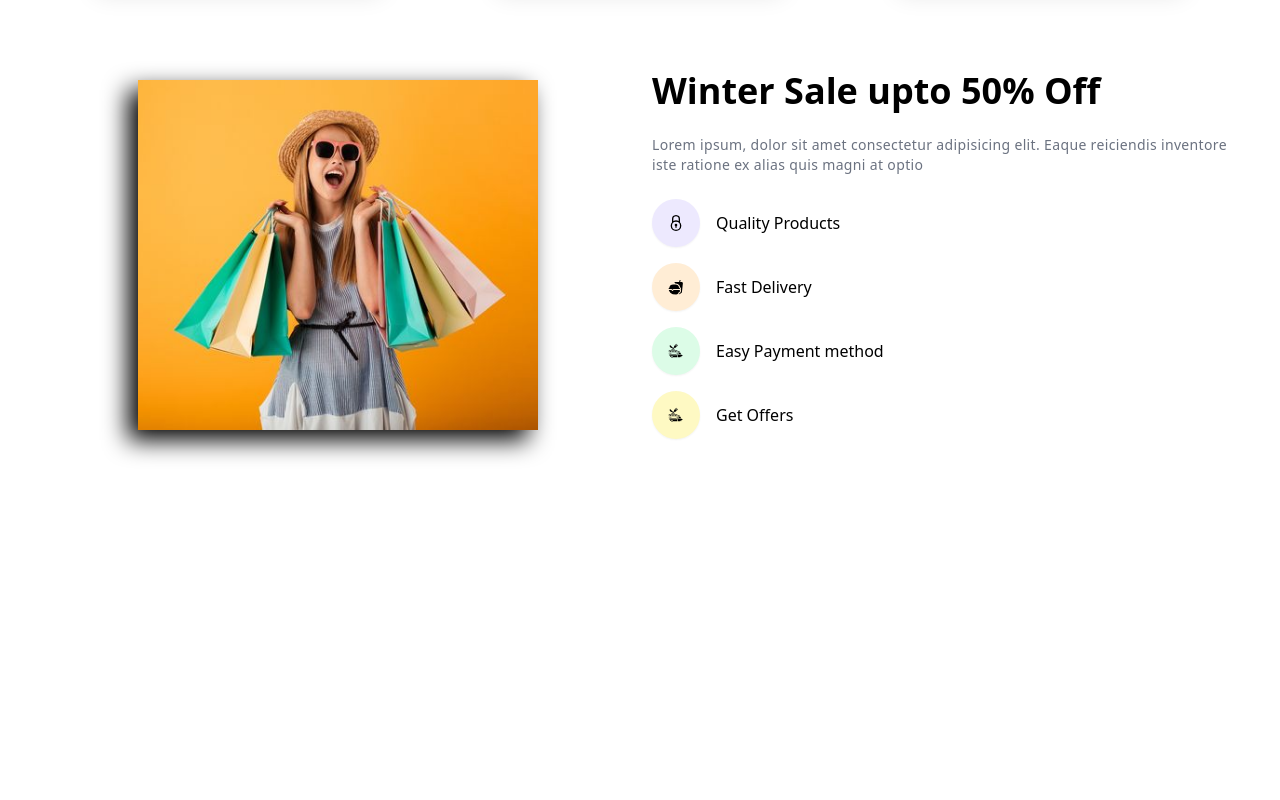
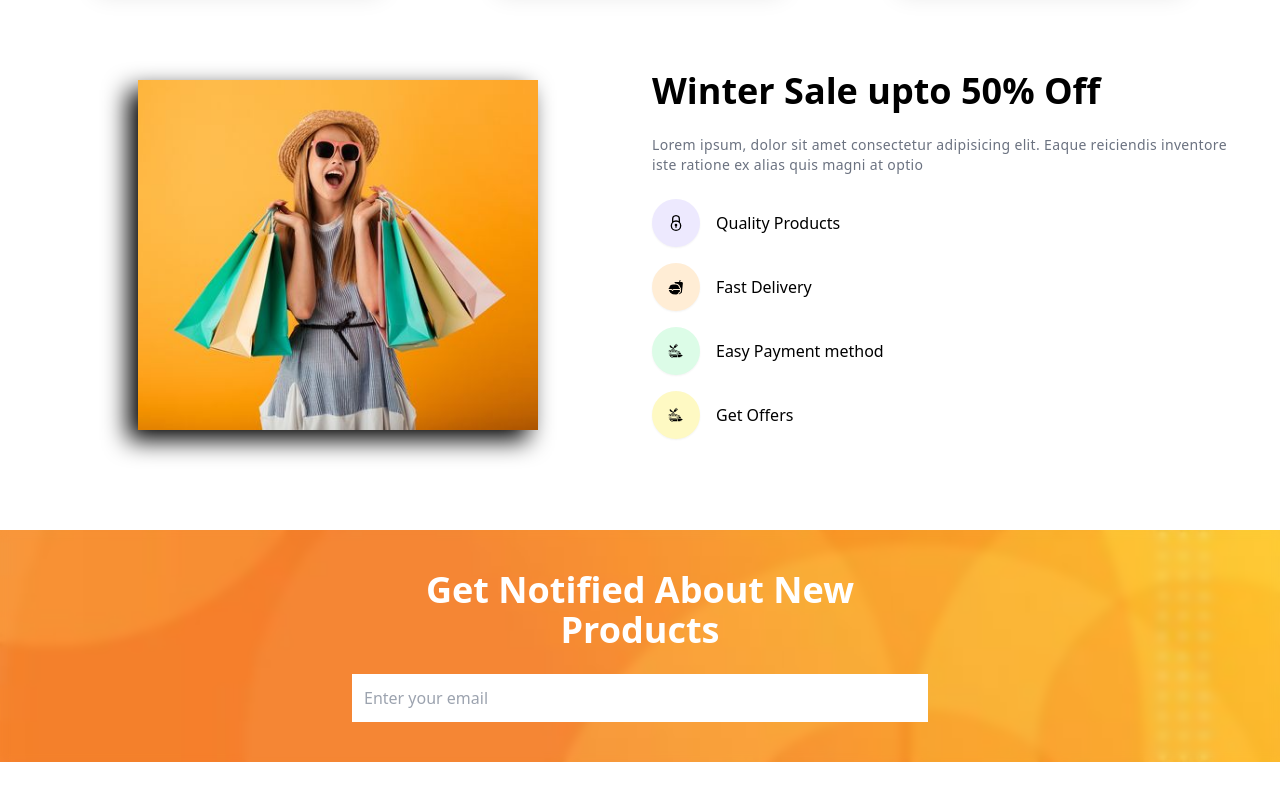
Before and after one commit to ArfinHasib/UrbanEdge-e-commerce, a React (Vite) app: page / in a window 1280 px wide. Shown: the part 1710-2510 px from the top of the page. Before the commit the page ends 2240 px from the top, so only its background shows below. Built offline with nearby package versions, Linux system fonts and the light colour scheme.

Commit message:
Subscribe Section

```diff
--- a/src/App.jsx
+++ b/src/App.jsx
@@ -6,6 +6,7 @@
 import 'aos/dist/aos.css';
 import TopProducts from './components/TopProducts/TopProducts';
 import Banner from './components/Banner/Banner';
+import Subscribe from './components/Subscribe/Subscribe';
 
 const App = () => {
    useEffect(() => {
@@ -26,6 +27,7 @@
             <Products />
             <TopProducts />
             <Banner />
+            <Subscribe />
          </div>
       </div>
    );
--- a/src/components/Banner/Banner.jsx
+++ b/src/components/Banner/Banner.jsx
@@ -1,4 +1,3 @@
-import React from 'react';
 import BannerImg from '../../assets/women/women2.jpg';
 import { GrSecure } from 'react-icons/gr';
 import { IoFastFood } from 'react-icons/io5';
--- /dev/null
+++ b/src/components/Subscribe/Subscribe.jsx
@@ -0,0 +1,37 @@
+import React from 'react';
+import Banner from '../../assets/website/orange-pattern.jpg';
+
+const BannerImg = {
+   backgroundImage: `url(${Banner})`,
+   backgroundPosition: 'center',
+   backgroundRepeat: 'no-repeat',
+   backgroundSize: 'cover',
+   height: '100%',
+   width: '100%',
+};
+
+const Subscribe = () => {
+   return (
+      <div
+         data-aos='zoom-in'
+         className='mb-20 bg-gray-100 dark:bg-gray-800 text-white '
+         style={BannerImg}
+      >
+         <div className='container backdrop-blur-sm py-10'>
+            <div className='space-y-6 max-w-xl mx-auto'>
+               <h1 className='text-2xl !text-center sm:text-left sm:text-4xl font-semibold'>
+                  Get Notified About New Products
+               </h1>
+               <input
+                  data-aos='fade-up'
+                  type='text'
+                  placeholder='Enter your email'
+                  className='w-full p-3'
+               />
+            </div>
+         </div>
+      </div>
+   );
+};
+
+export default Subscribe;
```
